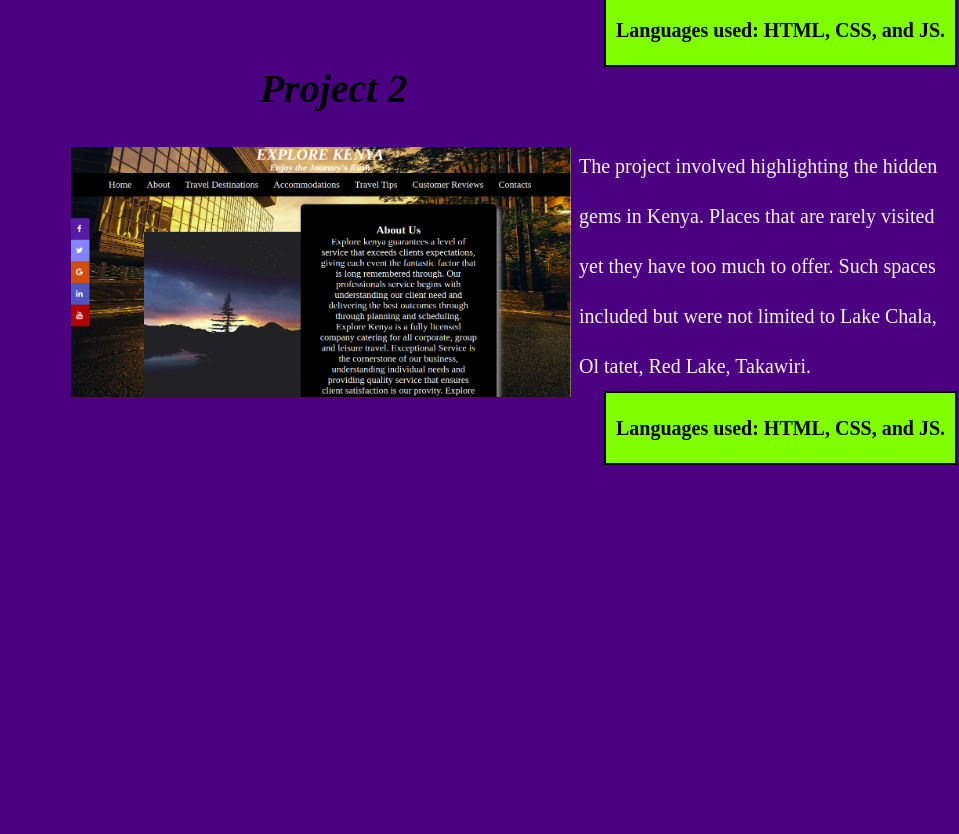
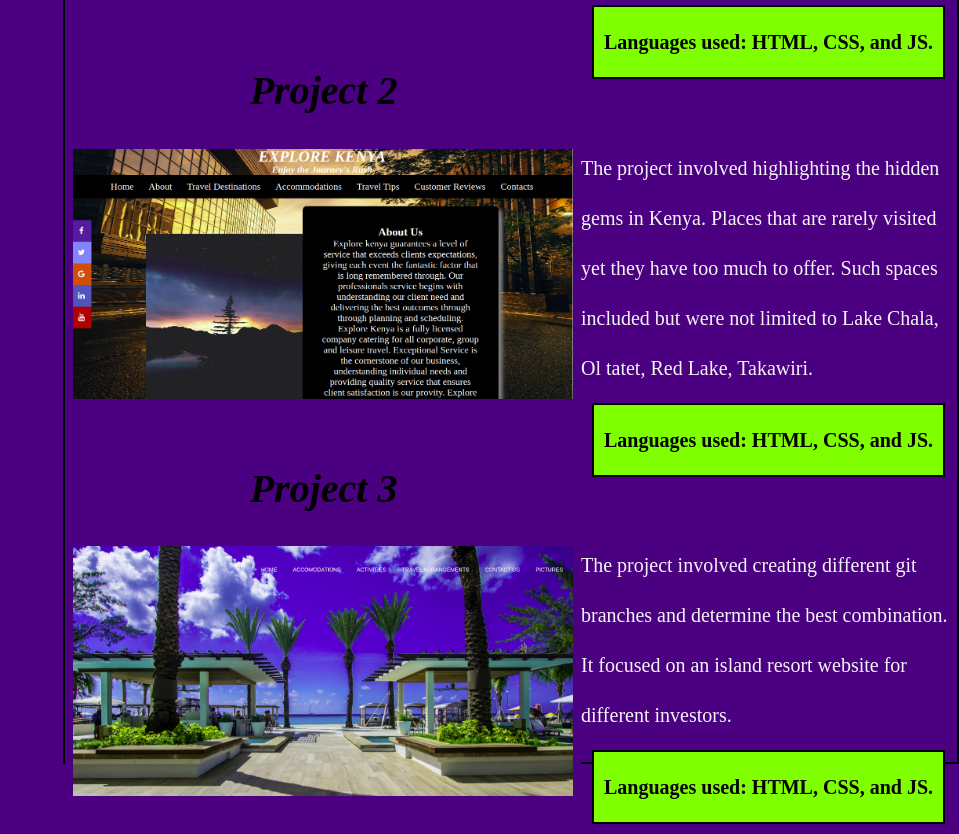
Before and after one commit to BeatriceWambuiMbugua/portfolio-1, a plain HTML site: page index.html in a window 1280 px wide. Shown: the part 1528-2362 px from the top of the page, without its empty margins (321-1280 px from the left). Before the commit the page ends 1993 px from the top, so only its background shows below. Drawn offline with Linux system fonts and the light colour scheme.

Commit message:
project 3

```diff
--- a/index.html
+++ b/index.html
@@ -48,11 +48,13 @@
           <span><strong>Languages used: HTML, CSS, and JS.</strong></span>
       </p>
       <br>
-      <!-- <h1>Project 3</h1>
+      <h1>Project 3</h1>
       <img src="images/project 4.png" alt="project" height="250px" width="500px">
       <p>
-          The project involved creating
-      </p> -->
+          The project involved creating different git branches and determine the best combination.
+          It focused on an island resort website for different investors.
+          <span><strong>Languages used: HTML, CSS, and JS.</strong></span>
+      </p>
   </div>
 </body>
 </html>
--- a/styles.css
+++ b/styles.css
@@ -87,6 +87,7 @@ em a{
     margin-left: 30%;
     color: white;
     font-size: 20px;
+    border: 2px solid black;
 }
 .project h1{
     color: black;
@@ -113,6 +114,7 @@ em a{
     padding: 10px;
     border: 2px solid black;
     background-color: chartreuse;
+    margin: 10px;
 }
 .project span strong:hover{
     color: indigo;
```
